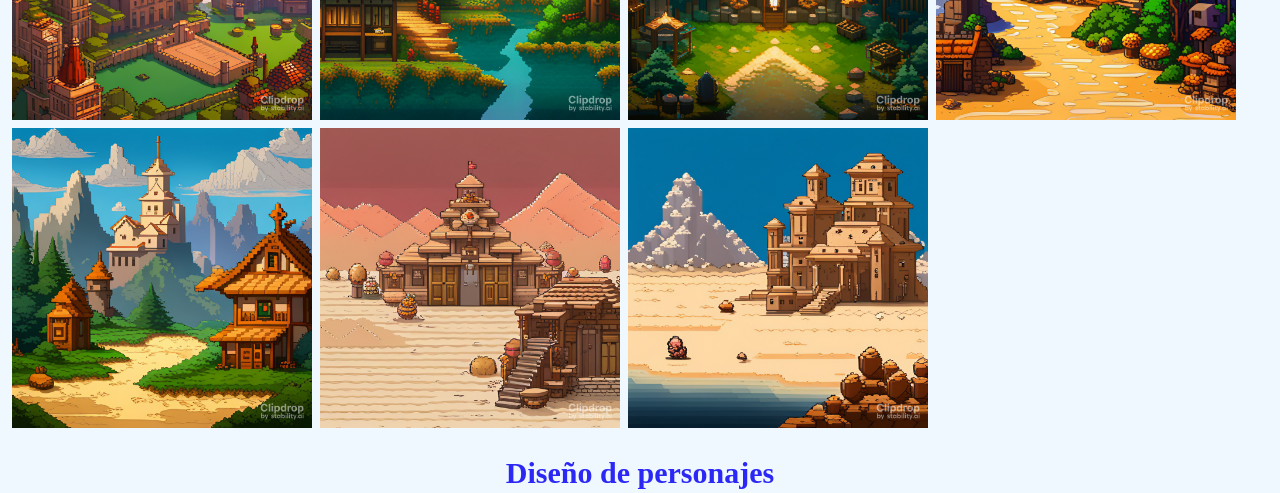
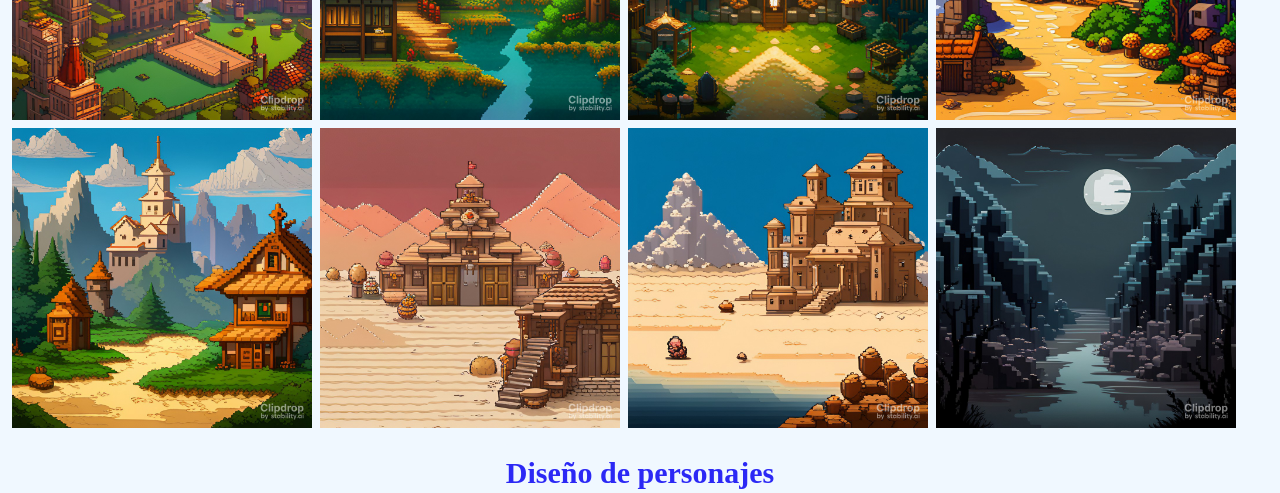
Before and after one commit to KortexCode/MockUp, a plain HTML site: page index.html in a window 1280 px wide. Shown: the part 820-1313 px from the top of the page. Drawn offline with Linux system fonts and the light colour scheme.

Commit message:
Se agrega imagen

```diff
--- a/index.html
+++ b/index.html
@@ -23,6 +23,8 @@
                 <img src="./assets/Zonas del juego/Pradera/pradera2.jpeg" alt="Pradera">
                 <img src="./assets/Zonas del juego/desierto/desierto.jpeg" alt="Desierto">
                 <img src="./assets/Zonas del juego/desierto/desierto2.jpeg" alt="Desierto">
+                <img src="./assets/Zonas del juego/bosuqueOscuro.jpeg" alt="Bosque oscuro">
+
             </div>
         </section>
         <section class="diseño-personajes">
```
